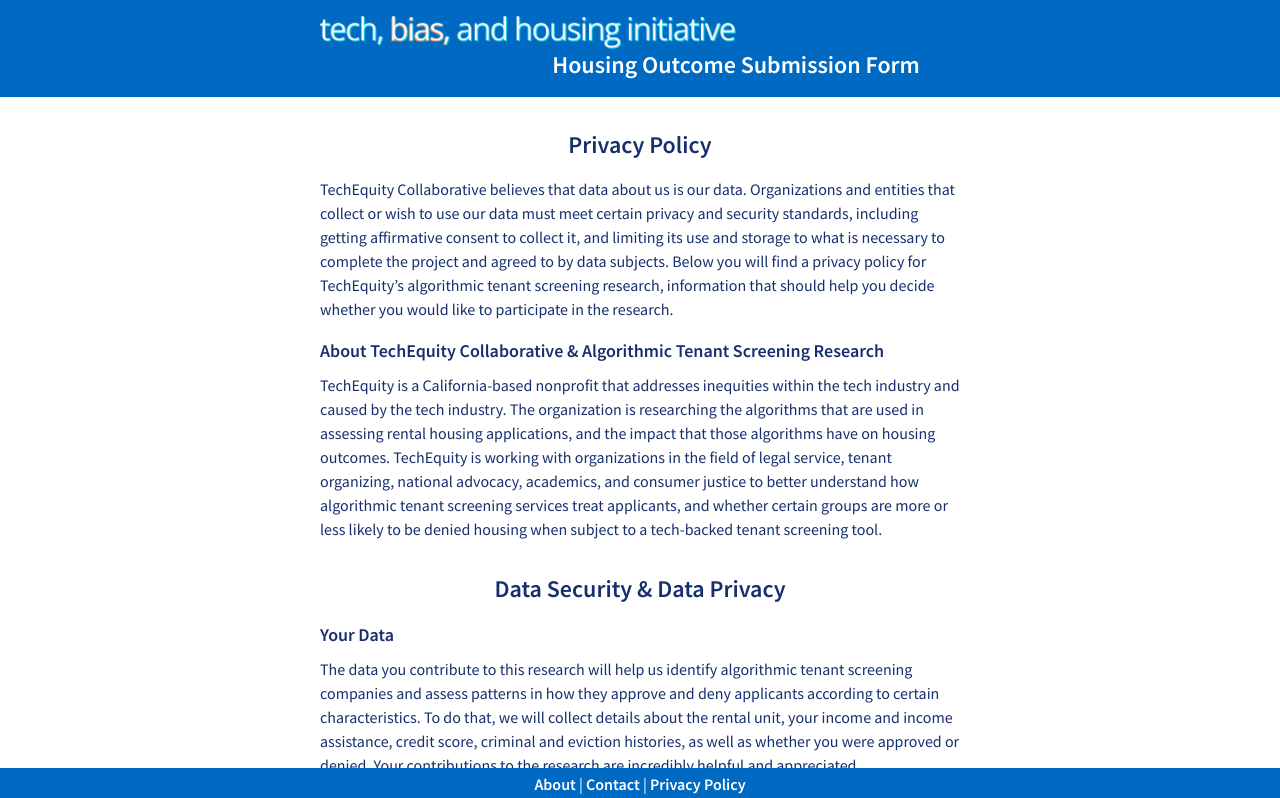
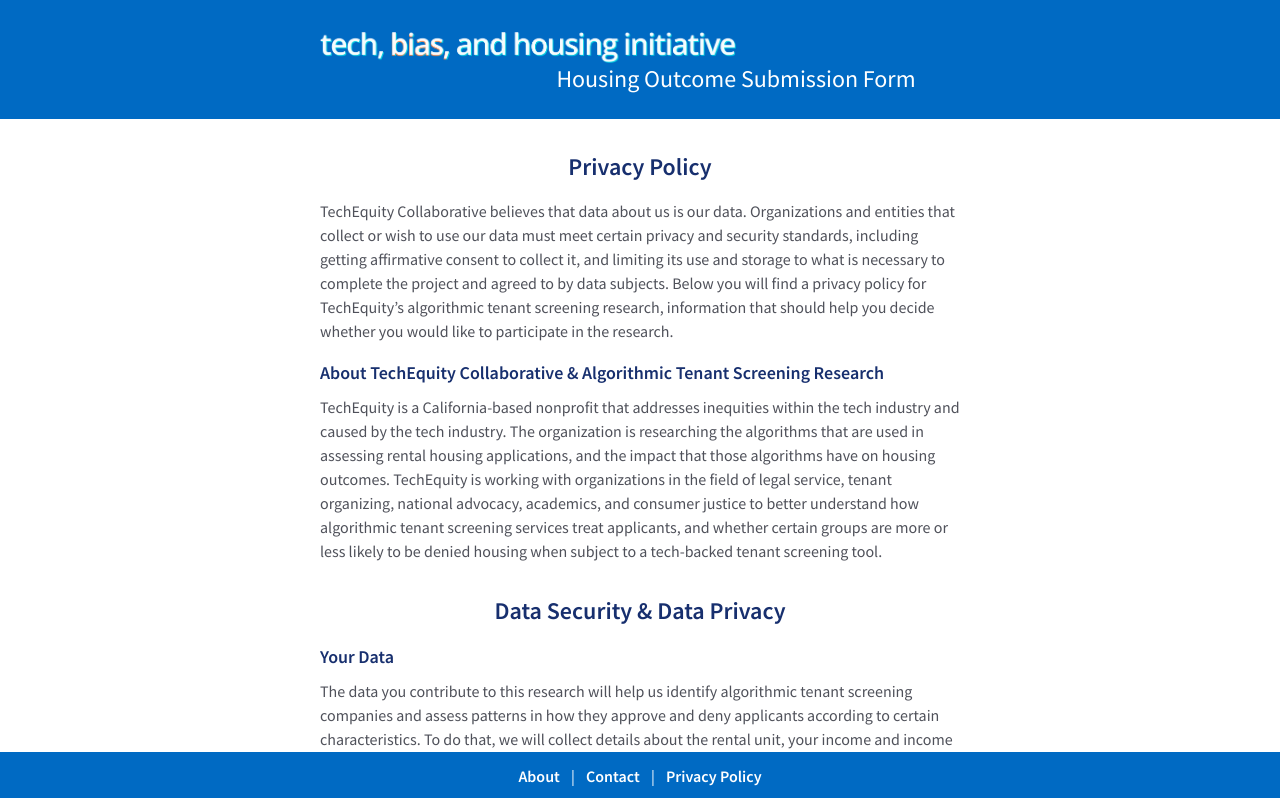
Before and after one commit to techequitycollaborative/tbhi-evidence, a Next.js app: page /privacy in a window 1280 px wide. Shown: the top 798 px of the page. Built offline with nearby package versions, Linux system fonts and the light colour scheme.

Commit message:
more style fixes

```diff
--- a/components/Button.tsx
+++ b/components/Button.tsx
@@ -8,7 +8,7 @@
 
 const Button: NextPage<Props> = function Button(props) {
     return (
-    	<div className="">
+    	<div className="mt-4">
 	        <button className="w-full text-xl border-2 border-orange bg-orange text-white uppercase rounded-md font-bold p-1 my-4 disabled:opacity-70 hover:bg-white hover:text-orange" disabled={props.disabled} onClick={props.onClick}>
 	            {props.children}
 	        </button>
--- a/components/Footer.tsx
+++ b/components/Footer.tsx
@@ -1,11 +1,11 @@
 function Footer() {
   return (
-    <div className="bg-blue text-white h-8 w-full fixed bottom-0 flex justify-center items-center whitespace-pre">
-      <a className="font-bold hover:opacity-70" target="_blank" href="https://housing.techbias.org">About</a>
+    <div className="bg-blue text-white h-12 w-full fixed bottom-0 flex justify-center items-center whitespace-pre">
+      <a className="font-bold hover:opacity-70 pr-2" target="_blank" href="https://housing.techbias.org">About</a>
       {" | "}
-      <a className="font-bold hover:opacity-70" href="mailto:research@techequitycollaborative.org">Contact</a>
+      <a className="font-bold hover:opacity-70 px-2" href="mailto:research@techequitycollaborative.org">Contact</a>
       {" | "}
-      <a className="font-bold hover:opacity-70" target="_blank" href="privacy">Privacy Policy</a>
+      <a className="font-bold hover:opacity-70 pl-2" target="_blank" href="privacy">Privacy Policy</a>
     </div>
   );
 }
--- a/components/Header.tsx
+++ b/components/Header.tsx
@@ -14,7 +14,7 @@
                 <Head>
                     <title>TBHI Housing Outcome Submission Form</title>
                 </Head>
-                <div className="w-full bg-blue text-center relative">
+                <div className="w-full bg-blue text-center relative pt-4 pb-2">
                     <div className="w-1/2 min-w-[600px] m-auto relative py-4">
                         <div className="w-[65%]">
                             <Image
@@ -23,7 +23,7 @@
                                 priority={true}
                             />
                         </div>
-                        <h2 className="text-white text-center ml-[30%]">Housing Outcome Submission Form</h2>
+                        <h2 className="text-white text-center ml-[30%] font-normal">Housing Outcome Submission Form</h2>
                     </div>
                 </div>
             </>
@@ -35,7 +35,7 @@
                 <Head>
                     <title>TBHI Housing Outcome Submission Form</title>
                 </Head>
-                <div className="w-full bg-blue text-center relative py-2">
+                <div className="w-full bg-blue text-center relative py-4">
                     <h2 className="text-white text-center">Housing Outcome Submission Form</h2>
                 </div>
             </>
--- a/components/form/ApplicationDetails.tsx
+++ b/components/form/ApplicationDetails.tsx
@@ -78,7 +78,7 @@
             labelId="screeningCompanyName"
             labelText="Name of Screening Company*"
             formDataKey="screeningCompanyName"
-            placeholder="enter name of company on application"
+            placeholder="name of company on application"
             type="text"
           />
           <FormField
--- a/styles/globals.css
+++ b/styles/globals.css
@@ -114,7 +114,7 @@
   }
 
   h2 {
-    @apply text-center font-bold text-2xl text-navy;
+    @apply text-center font-semibold text-2xl text-navy;
   }
 
   a {
@@ -156,8 +156,12 @@
   input:focus, select:focus {
   }
 
-  p, h1, h2, h3 {
+  h1, h2, h3 {
     @apply text-navy;
+  }
+
+  p {
+    @apply text-darkgray;
   }
 
   /* dark mode fixes */
--- a/tailwind.config.js
+++ b/tailwind.config.js
@@ -20,6 +20,7 @@
       "blue-gray": "#9fa9b4",
       mist: "#e9f3f8",
       "dark-blue-gray": "#696c78",
+      darkgray: "#4f515a",
       lightgray: "#eee",
       red: colors.red,
       white: colors.white,
```
Also changed, not shown: public/img/logo.png.
